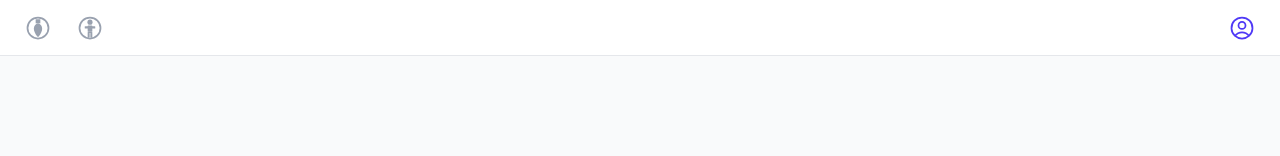
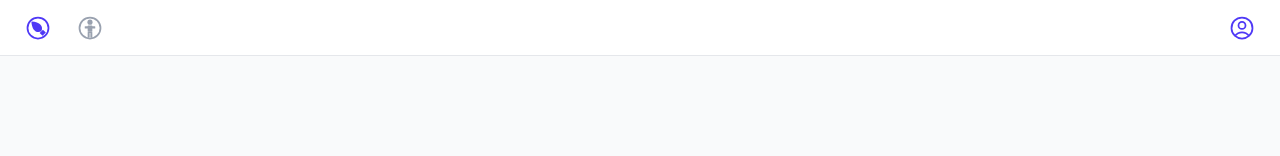
Before and after one commit to NicoD/hobby-lab, a React (Vite) app in the folder apps/frontend/: page /color-lab in a window 1280 px wide. Shown: the top 156 px of the page. Built offline with nearby package versions, Linux system fonts and the light colour scheme; sample sign-in values are in the browser's storage.

Commit message:
feat(frontend): improve menu icons

```diff
--- a/apps/frontend/src/layout/Layout.jsx
+++ b/apps/frontend/src/layout/Layout.jsx
@@ -1,4 +1,4 @@
-import { Link, Outlet } from 'react-router-dom'
+import { Link, NavLink, Outlet } from 'react-router-dom'
 import { ErrorBoundary } from 'react-error-boundary'
 import { useAuth } from '../context/AuthContext'
 
@@ -14,8 +14,10 @@ function ColorLabCircleIcon({ className }) {
   return (
     <svg xmlns="http://www.w3.org/2000/svg" className={className} fill="none" viewBox="0 0 24 24" strokeWidth={1.5} stroke="currentColor">
       <path strokeLinecap="round" strokeLinejoin="round" d="M21 12a9 9 0 1 1-18 0 9 9 0 0 1 18 0Z" />
-      <rect x="10" y="4.5" width="4" height="3.5" fill="currentColor" stroke="none" />
-      <path fill="currentColor" stroke="none" d="M12 8 C7.5 9.5 7 14.5 12 20 C17 14.5 16.5 9.5 12 8 Z" />
+      <g transform="rotate(135, 12, 12)">
+        <rect x="10" y="4.5" width="4" height="3.5" fill="currentColor" stroke="none" />
+        <path fill="currentColor" stroke="none" d="M12 8 C7.5 9.5 7 14.5 12 20 C17 14.5 16.5 9.5 12 8 Z" />
+      </g>
     </svg>
   )
 }
@@ -43,12 +45,12 @@ export default function Layout({ children }) {
         <nav className="flex items-center gap-6">
           {user ? (
             <>
-              <Link to="/color-lab" title="Color lab" className="text-gray-400 hover:text-gray-700 transition-colors">
+              <NavLink to="/color-lab" title="Color lab" className={({ isActive }) => isActive ? 'text-indigo-600' : 'text-gray-400 hover:text-gray-700 transition-colors'}>
                 <ColorLabCircleIcon className="w-7 h-7" />
-              </Link>
-              <Link to="/mini-lab" title="Mini lab" className="text-gray-400 hover:text-gray-700 transition-colors">
+              </NavLink>
+              <NavLink to="/mini-lab" title="Mini lab" className={({ isActive }) => isActive ? 'text-indigo-600' : 'text-gray-400 hover:text-gray-700 transition-colors'}>
                 <MiniLabCircleIcon className="w-7 h-7" />
-              </Link>
+              </NavLink>
             </>) : <></>
           }
         </nav>
```
